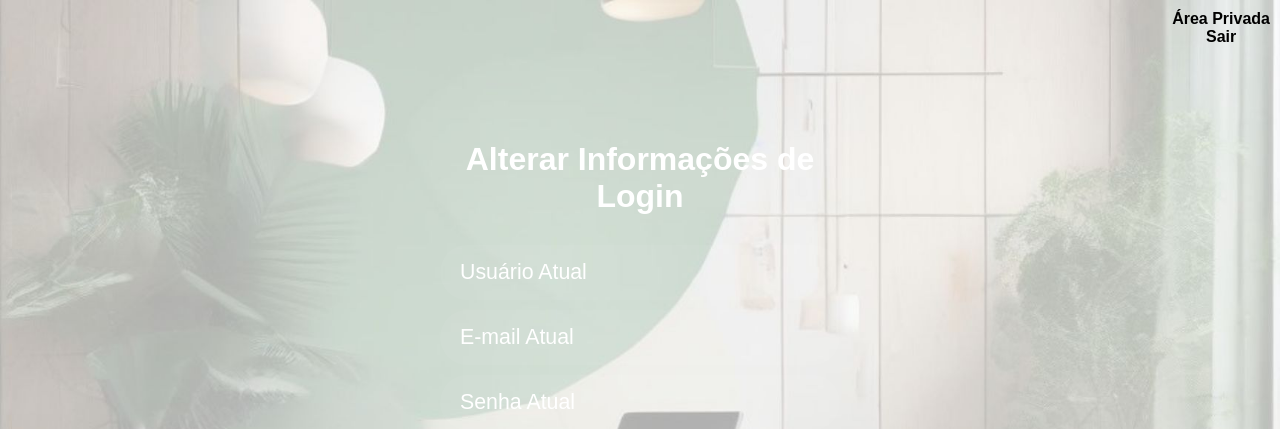
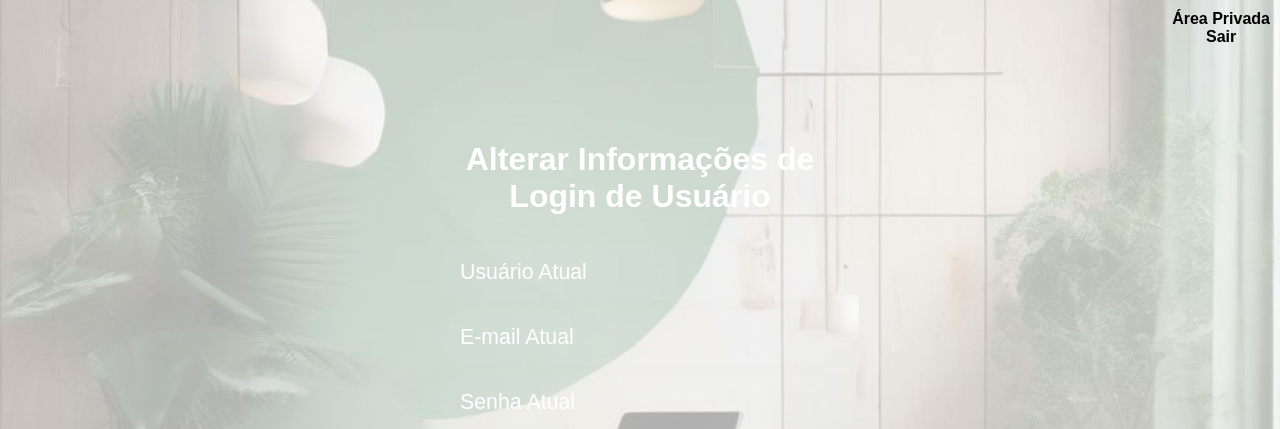
Before and after one commit to Paim22/ProjetoHtml, a PHP site: page /alterar_informacao.php in a window 1280 px wide. Shown: the top 429 px of the page. Run offline with PHP 8.4, Linux system fonts and the light colour scheme.

Commit message:
Add files via upload

```diff
--- a/alterar_informacao.php
+++ b/alterar_informacao.php
@@ -43,7 +43,7 @@
 </div>
 
 <div id="corpo-form">
-    <h1>Alterar Informações de Login</h1>
+    <h1>Alterar Informações de Login de Usuário</h1>
     <form method="POST">
         <input type="text" name="usuario_atual" placeholder="Usuário Atual" required>
         <input type="email" name="email_atual" placeholder="E-mail Atual">
@@ -71,7 +71,7 @@ if (isset($_POST['alterar'])) {
     $novoTelefone = addslashes($_POST['telefone']);
 
     if (!empty($usuarioAtual) && !empty($emailAtual) && !empty($senhaAtual) && !empty($telefoneAtual)) {
-        $usuario->conectar("projeto_login", "localhost", "root", "");
+        $usuario->conectar("projeto_login", "127.0.0.1", "root", "");
         if ($usuario->msgERRO == "") {
             // Verificar se o usuário atual existe
             $infoAtual = $usuario->buscarInformacoes($usuarioAtual, $emailAtual, $senhaAtual, $telefoneAtual);
```
